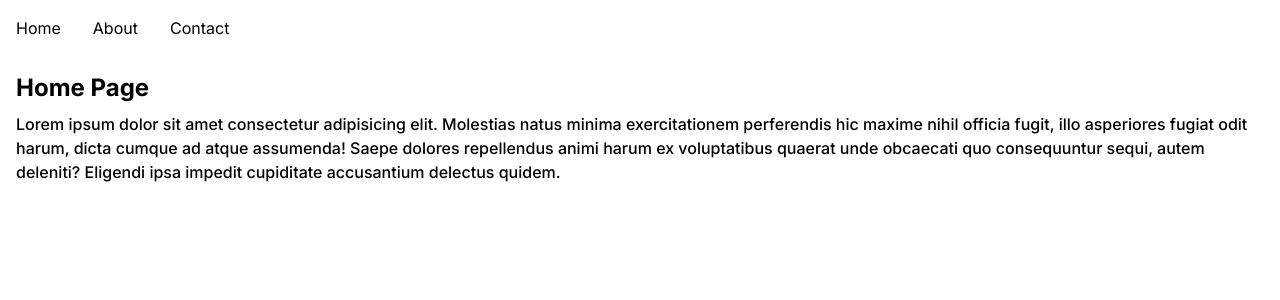
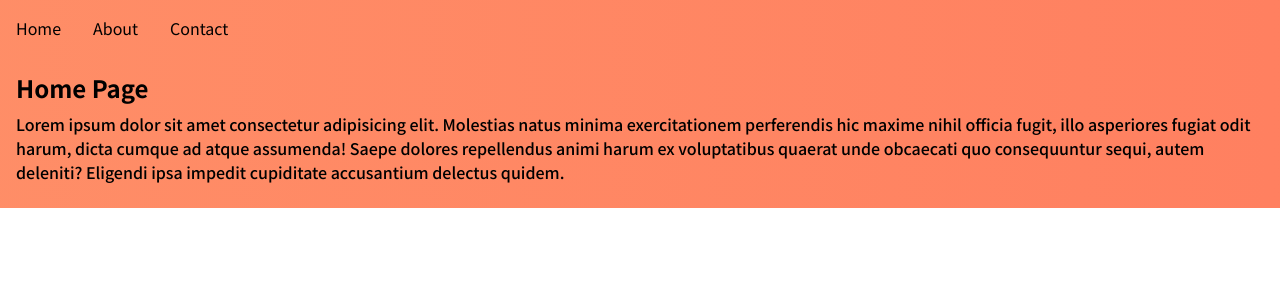
Before and after one commit to ozawakota/sakana-app, a Next.js app in the folder sakana/: page / in a window 1280 px wide. Shown: the top 300 px of the page. Built offline with nearby package versions, Linux system fonts and the light colour scheme.

Commit message:
font-family

```diff
--- a/sakana/package.json
+++ b/sakana/package.json
@@ -9,6 +9,7 @@
     "lint": "next lint"
   },
   "dependencies": {
+    "clsx": "^2.1.1",
     "framer-motion": "12.0.0-alpha.0",
     "next": "14.2.5",
     "react": "^18",
--- a/sakana/src/app/globals.css
+++ b/sakana/src/app/globals.css
@@ -7,3 +7,21 @@
   --background-start-rgb: 214, 219, 220;
   --background-end-rgb: 255, 255, 255;
 }
+
+@keyframes bggradient {
+  0% {
+    background-position: 0% 50%;
+  }
+  50% {
+    background-position: 100% 50%;
+  }
+  100% {
+    background-position: 0% 50%;
+  }
+}
+
+.bg-gradient-animation {
+  background: linear-gradient(270deg, #ff7e5f, #feb47b);
+  background-size: 400% 400%;
+  animation: bggradient 15s ease infinite;
+}
--- a/sakana/src/app/layout.tsx
+++ b/sakana/src/app/layout.tsx
@@ -1,9 +1,19 @@
 import type { Metadata } from "next";
-import { Inter } from "next/font/google";
+import { Noto_Sans_JP } from "next/font/google";
+import clsx from "clsx";
 import "./globals.css";
 import Header from "./header";
 
-const inter = Inter({ subsets: ["latin"] });
+const notoSansJP = Noto_Sans_JP({
+  subsets: ['latin'],
+  variable: '--font-noto-sans-jp',
+  // weight: 'variable', // default なので不要。バリアブルフォントでなければ必要
+  // display: 'swap', // default なので不要
+  // preload: true, // default なので不要
+  // adjustFontFallback: true, // next/font/google で default なので不要
+  // fallback: ['system-ui', 'arial'], // local font fallback なので不要
+})
+
 
 export const metadata: Metadata = {
   title: "Page Transition",
@@ -16,10 +26,12 @@ export default function RootLayout({
   children: React.ReactNode;
 }>) {
   return (
-    <html lang="en">
-      <body className={inter.className}>
-        <Header />
-        <main>{children}</main>
+    <html lang='ja'>
+      <body className={clsx(notoSansJP.variable, 'font-sans')}>
+        <div className="bg-gradient-animation">
+          <Header />
+          <main>{children}</main>
+        </div>
       </body>
     </html>
   );
--- a/sakana/tailwind.config.ts
+++ b/sakana/tailwind.config.ts
@@ -7,6 +7,9 @@ const config: Config = {
     "./src/app/**/*.{js,ts,jsx,tsx,mdx}",
   ],
   theme: {
+    fontFamily: {
+      sans: ['var(--font-noto-sans-jp)'], // font-sans クラスに適用
+    },
     extend: {
       backgroundImage: {
         "gradient-radial": "radial-gradient(var(--tw-gradient-stops))",
```
Also changed, not shown: 1 other file (tests, documents, lock files or other folders).
